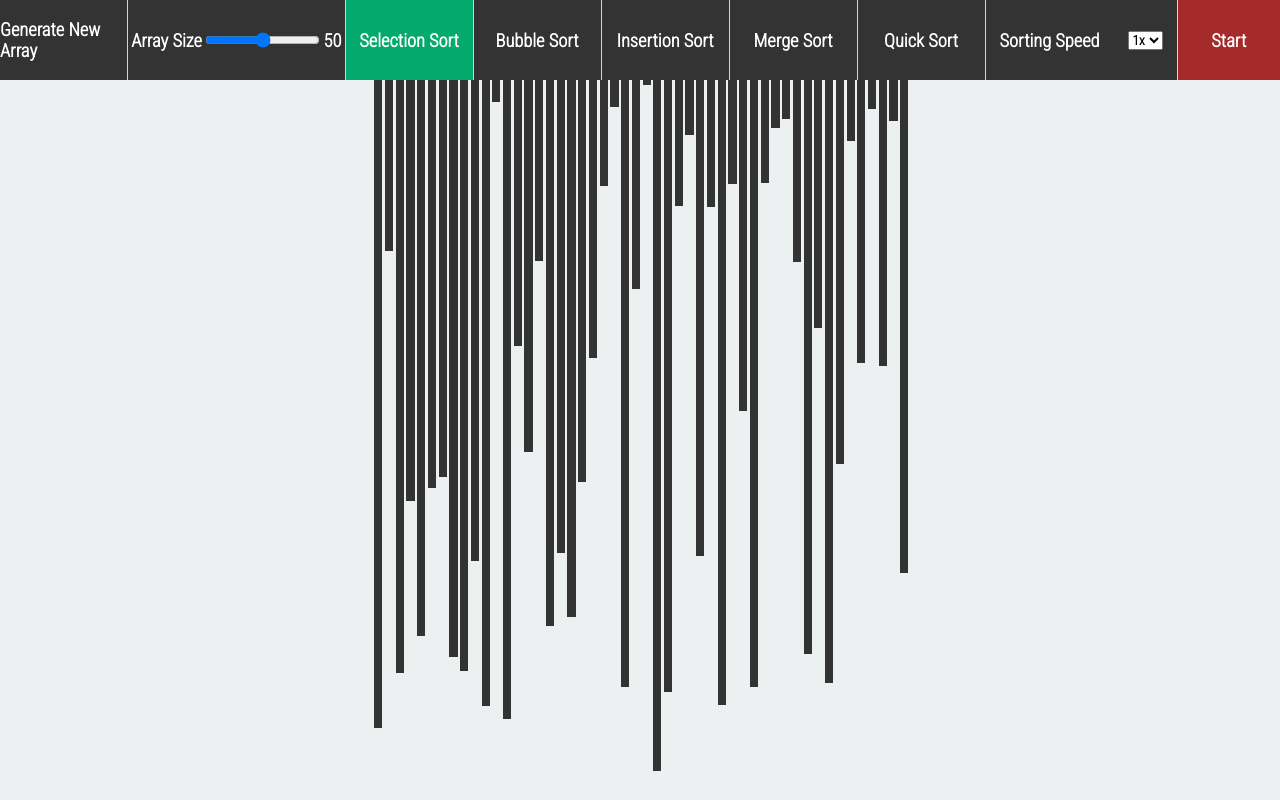
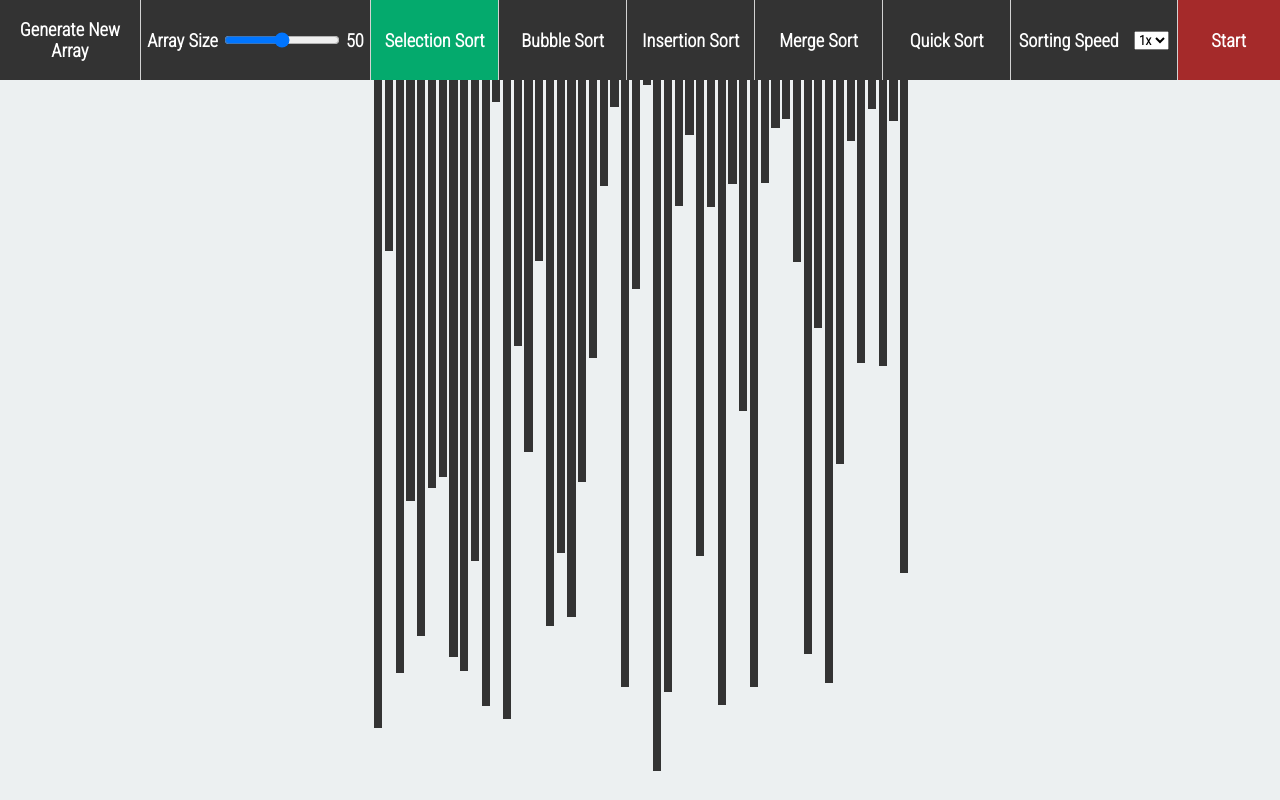
Before and after one commit to rajatkumar794/Sorting-Visualizer, a website: page index.html in a window 1280 px wide. Drawn offline with Linux system fonts and the light colour scheme.

Commit message:
css fixes

```diff
--- a/style.css
+++ b/style.css
@@ -17,17 +17,17 @@
 
 .new-array{
     height: 100%;
-    width: 10%;
+    width: 11%;
     border-right: 1px solid lightgray;
     display: flex;
     align-items: center;
     justify-content: center;
     cursor: pointer;
-
+    text-align: center;
 }
 .array-size{
     height: 100%;
-    width: 17%;
+    width: 18%;
     border-right: 1px solid lightgray;
     display: flex;
     align-items: center;
@@ -62,7 +62,7 @@
 
 .sorting-speed{
     height: 100%;
-    width: 15%;
+    width: 13%;
     border-right: 1px solid lightgray;
     display: flex;
     align-items: center;
@@ -100,7 +100,7 @@
 .in-progress{
     height: 100%;
     width: 100%;
-    background: white;
+    background: #ecf0f1;
     display: flex;
     align-items: flex-end;
     justify-content: center;
```
